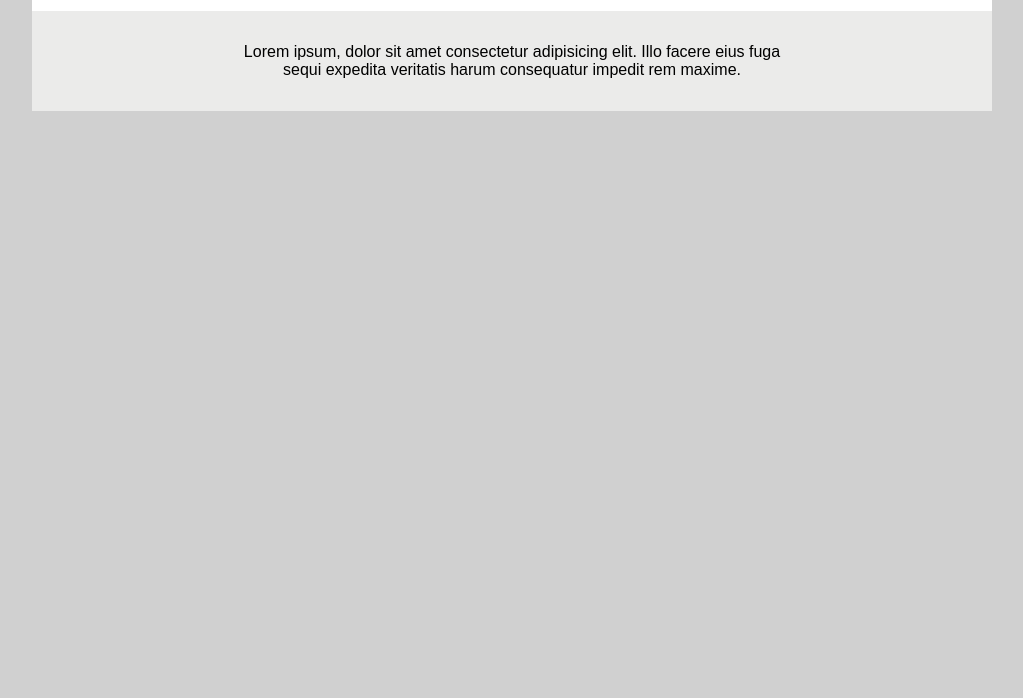
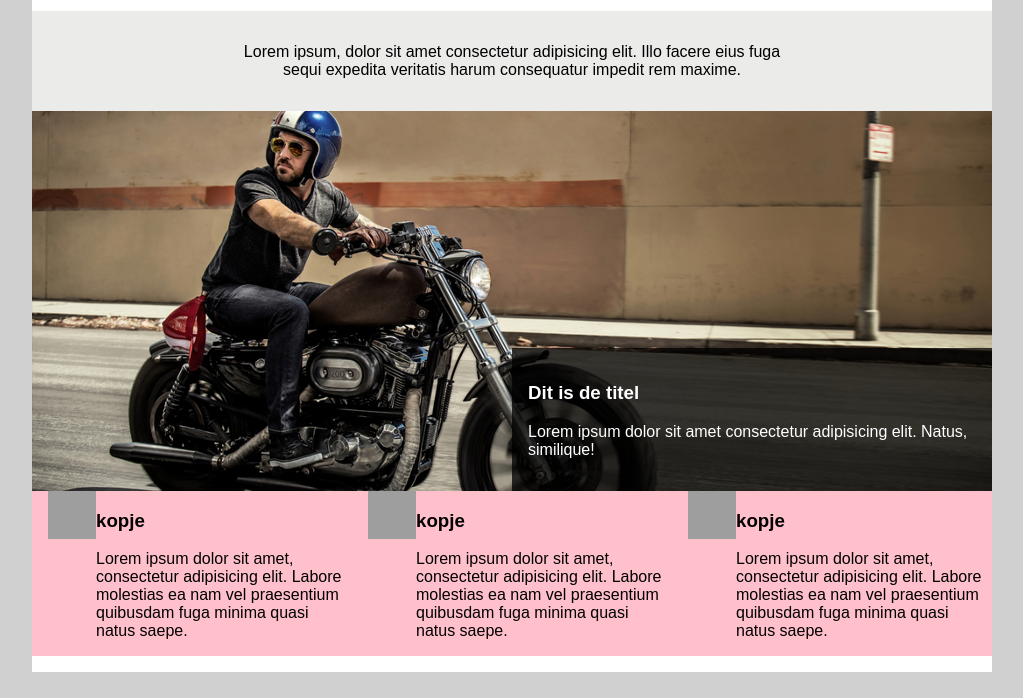
Before and after one commit to Xenophon81/flowers, a plain HTML site: page oefening_start/index.html in a window 1280 px wide. Shown: the part 102-800 px from the top of the page, without its empty margins (128-1151 px from the left). Drawn offline with Linux system fonts and the light colour scheme; grey boxes are pictures that could not be loaded.

Commit message:
news-section

```diff
--- a/oefening_start/css/style.css
+++ b/oefening_start/css/style.css
@@ -68,3 +68,43 @@ section.quote {
   padding: 1rem 20%;
   text-align: center;
 }
+
+section.slider {
+  background-color: #333;
+  height: 380px;
+  background-image: url("../img/slide.png");
+  background-repeat: no-repeat;
+  background-size: cover;
+  background-position: center center;
+  position: relative;
+}
+
+.slide {
+  background-color: black;
+  background-color: rgba(0, 0, 0, 0.756);
+  color: white;
+  /* opacity: 0.5; */
+  width: 50%;
+  position: absolute;
+  right: 0;
+  bottom: 0;
+  padding: 1rem;
+}
+
+.slide p,
+.slide h3 {
+  opacity: 1 !important;
+}
+
+section.news {
+  display: flex;
+}
+
+section.news .column {
+  background-color: pink;
+  margin-bottom: 1rem;
+  flex-grow: 1;
+  padding-left: 1rem;
+  display: flex;
+  align-items: flex-start;
+}
--- a/oefening_start/index.html
+++ b/oefening_start/index.html
@@ -25,6 +25,44 @@
                 harum consequatur impedit rem maxime.</p>
         </section>
 
+        <section class="slider">
+            <div class="slide">
+                <h3>Dit is de titel</h3>
+                <p>Lorem ipsum dolor sit amet consectetur adipisicing elit. Natus, similique!</p>
+            </div>
+        </section>
+
+        <section class="news">
+
+            <div class="column">
+                <img src="http://placekitten.com/48/48" alt="preview">
+                <article>
+                    <h3>kopje</h3>
+                    <p>Lorem ipsum dolor sit amet, consectetur adipisicing elit. Labore molestias ea nam vel praesentium
+                        quibusdam fuga minima quasi natus saepe.</p>
+                </article>
+            </div>
+
+            <div class="column">
+                <img src="http://placekitten.com/48/48" alt="preview">
+                <article>
+                    <h3>kopje</h3>
+                    <p>Lorem ipsum dolor sit amet, consectetur adipisicing elit. Labore molestias ea nam vel praesentium
+                        quibusdam fuga minima quasi natus saepe.</p>
+                </article>
+            </div>
+
+            <div class="column">
+                <img src="http://placekitten.com/48/48" alt="preview">
+                <article>
+                    <h3>kopje</h3>
+                    <p>Lorem ipsum dolor sit amet, consectetur adipisicing elit. Labore molestias ea nam vel praesentium
+                        quibusdam fuga minima quasi natus saepe.</p>
+                </article>
+            </div>
+
+        </section>
+
     </div>
 
 </body>
```
